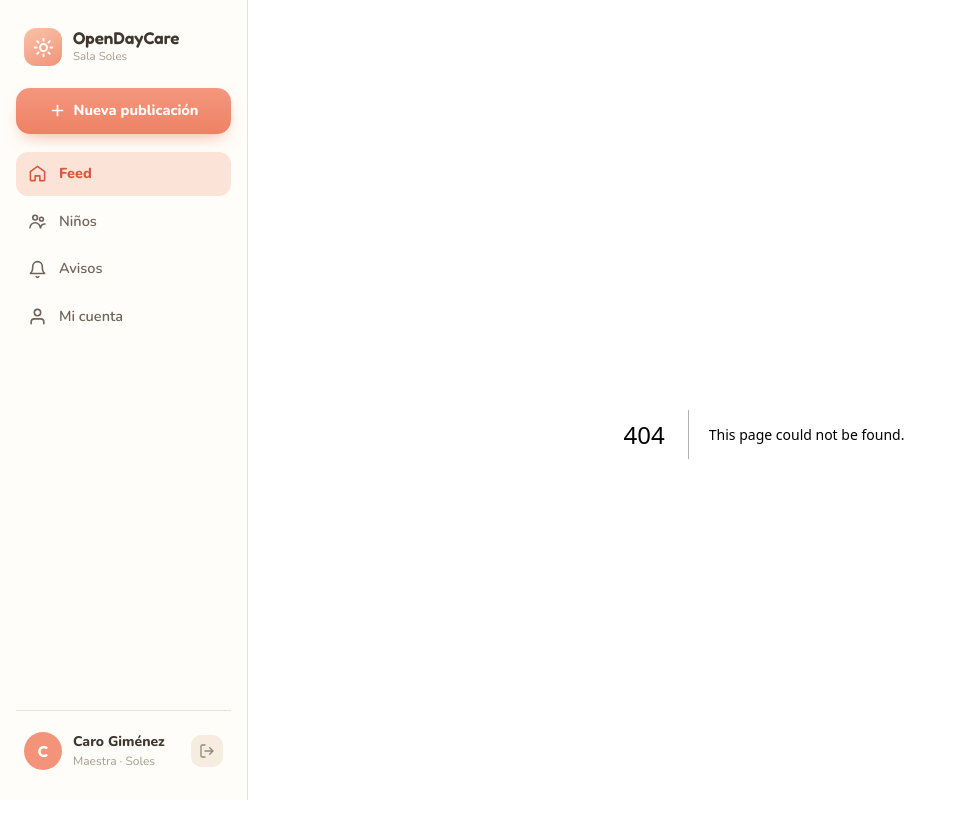
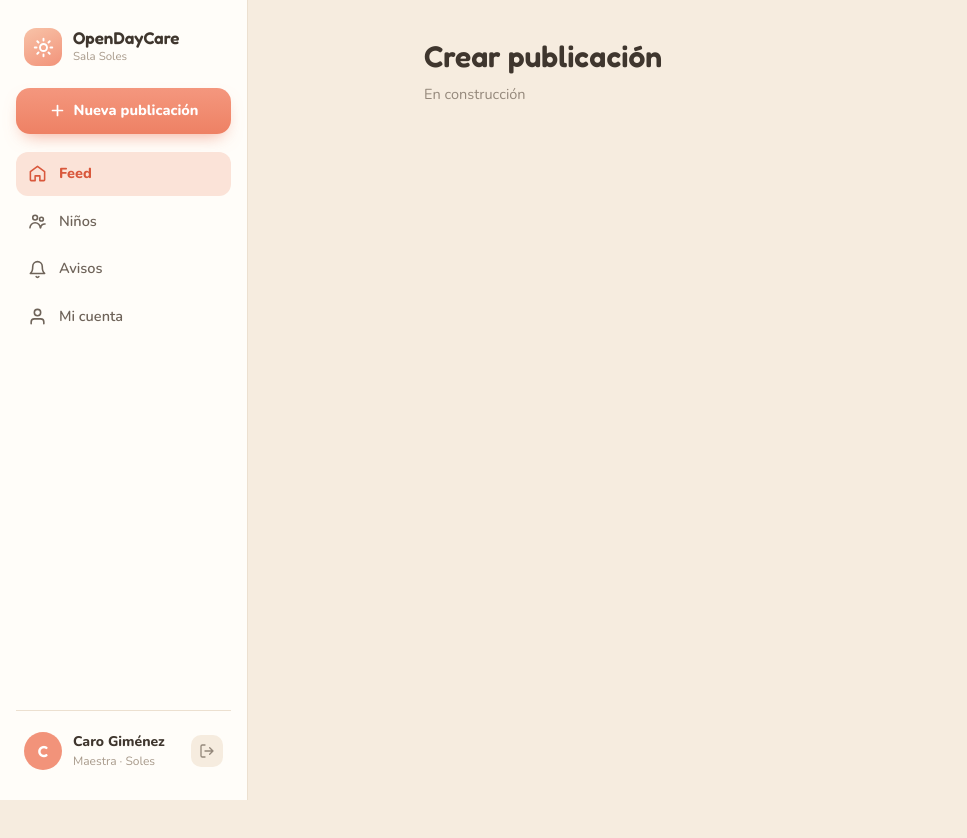
Before and after one commit to LuisKevinDev/opendaycare, a Next.js app: page /crear-publicacion in a window 1280 px wide. Before the commit this address had no page. Shown: the top 838 px of the page, without its empty margins (0-967 px from the left). After the commit the page ends 800 px from the top, so only its background shows below. Built offline with nearby package versions, Linux system fonts and the light colour scheme.

Commit message:
feat: change fase 11

```diff
--- /dev/null
+++ b/app/avisos/page.tsx
@@ -0,0 +1,8 @@
+export default function NoticesPage() {
+  return (
+    <>
+      <h1 className="font-title text-[30px] font-semibold text-ink">Avisos</h1>
+      <p className="mt-[5px] text-[14.5px] text-mute">En construcción</p>
+    </>
+  );
+}
--- /dev/null
+++ b/app/crear-publicacion/page.tsx
@@ -0,0 +1,8 @@
+export default function NewPostPage() {
+  return (
+    <>
+      <h1 className="font-title text-[30px] font-semibold text-ink">Crear publicación</h1>
+      <p className="mt-[5px] text-[14.5px] text-mute">En construcción</p>
+    </>
+  );
+}
--- /dev/null
+++ b/app/detalle-publicacion/page.tsx
@@ -0,0 +1,8 @@
+export default function PostDetailPage() {
+  return (
+    <>
+      <h1 className="font-title text-[30px] font-semibold text-ink">Publicación</h1>
+      <p className="mt-[5px] text-[14.5px] text-mute">En construcción</p>
+    </>
+  );
+}
--- /dev/null
+++ b/app/mi-cuenta/page.tsx
@@ -0,0 +1,8 @@
+export default function AccountPage() {
+  return (
+    <>
+      <h1 className="font-title text-[30px] font-semibold text-ink">Mi cuenta</h1>
+      <p className="mt-[5px] text-[14.5px] text-mute">En construcción</p>
+    </>
+  );
+}
--- /dev/null
+++ b/app/ninos/page.tsx
@@ -0,0 +1,8 @@
+export default function ChildrenPage() {
+  return (
+    <>
+      <h1 className="font-title text-[30px] font-semibold text-ink">Niños</h1>
+      <p className="mt-[5px] text-[14.5px] text-mute">En construcción</p>
+    </>
+  );
+}
```
